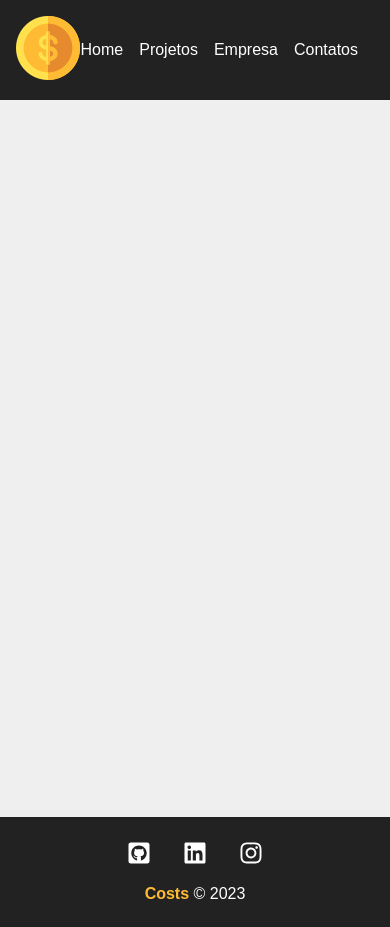
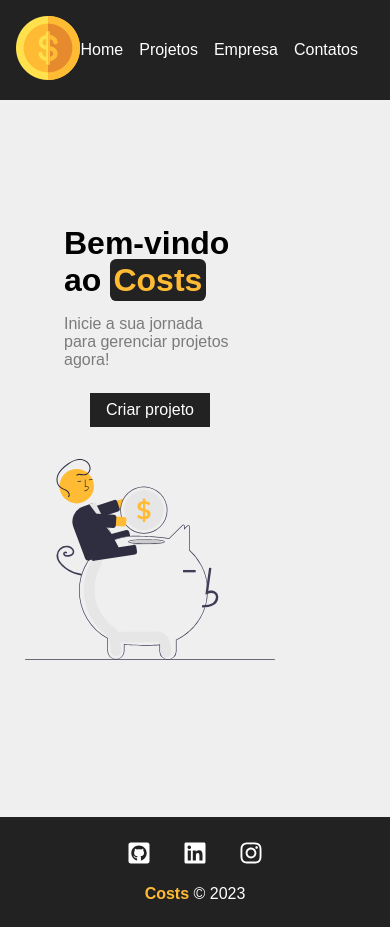
Before and after one commit to Adoniasfalcao/Costs, a React (Create React App) app: page / in a window 390 px wide. Shown: the top 927 px of the page. Built offline with nearby package versions, Linux system fonts and the light colour scheme.

Commit message:
responsividade HomeContainer

```diff
--- a/src/components/pages/Pages style/Home.module.css
+++ b/src/components/pages/Pages style/Home.module.css
@@ -1,3 +1,4 @@
+/* Estilos padrão */
 .home_container {
     width: 100%;
     display: flex;
@@ -9,11 +10,11 @@
 
 .home_container h1 {
     font-size: 2.5em;
-    margin-bottom: .5em;
+    margin-bottom: 0.5em;
 }
 
 .home_container h1 span {
-    color:#ffbb33;
+    color: #ffbb33;
     padding: 0.1em;
     background-color: #222;
     border-radius: 0.2em;
@@ -28,3 +29,18 @@
     width: 350px;
     margin: 2em 0;
 }
+
+/* Estilos para telas menores, por exemplo, abaixo de 768px */
+@media screen and (max-width: 768px) {
+    .home_container {
+        width: 300px;
+    }
+
+    .home_container h1 {
+        font-size: 2em;
+    }
+
+    .home_container img {
+        width: 250px;
+    }
+}
```
